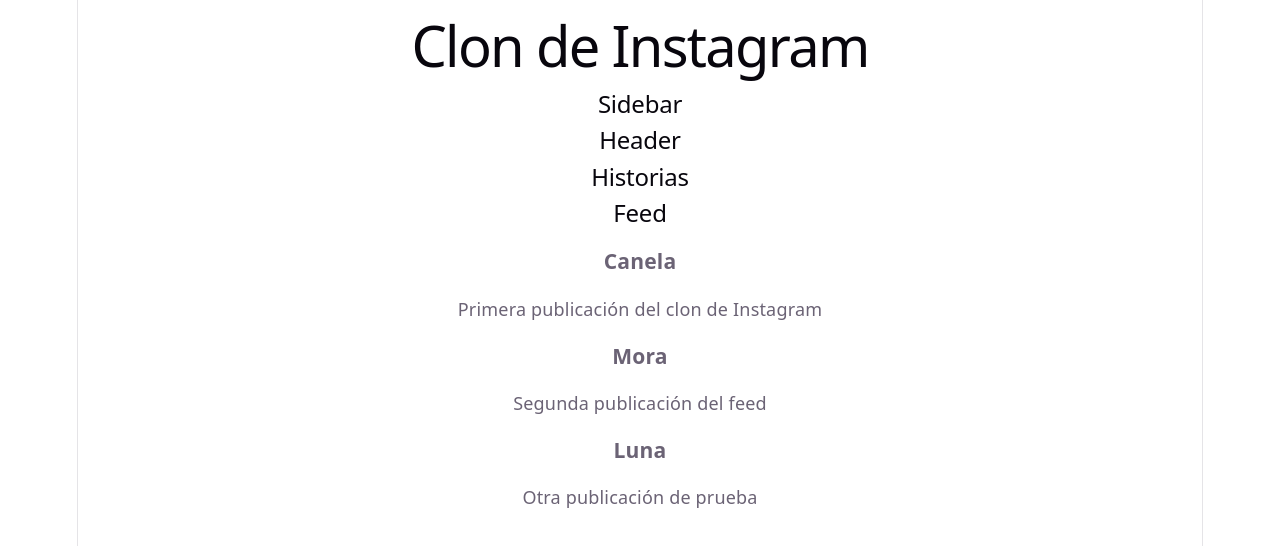
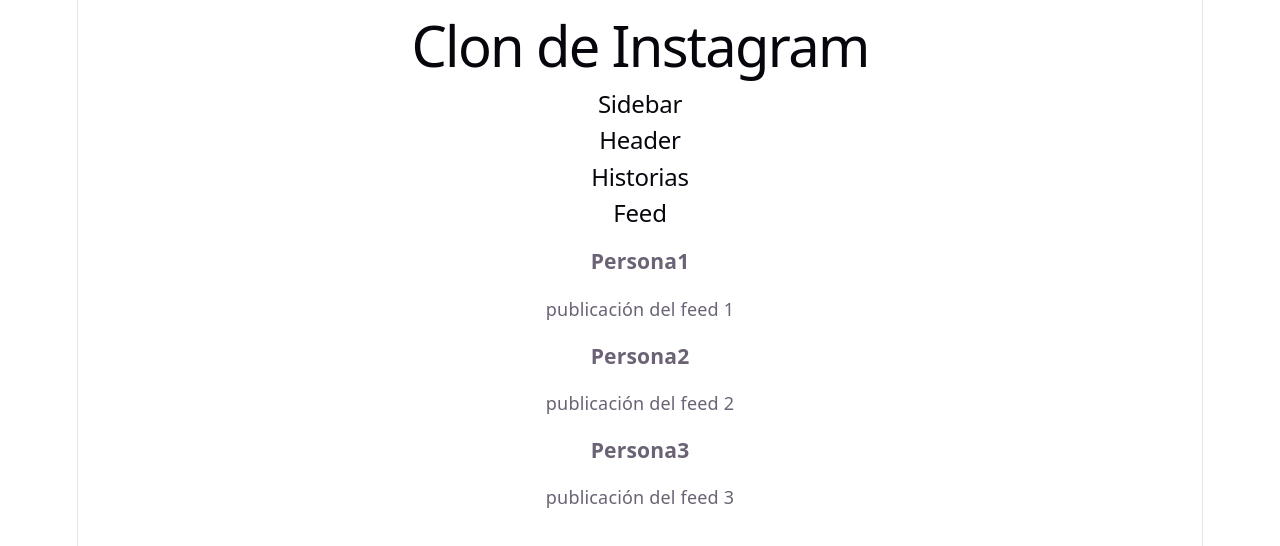
Before and after one commit to CanelaLedezma/Clon-de-Instagram, a React (Vite) app: page / in a window 1280 px wide. Shown: the top 546 px of the page. Built offline with nearby package versions, Linux system fonts and the light colour scheme.

Commit message:
Muestro publicaciones con map

```diff
--- a/src/componentes/Feed.jsx
+++ b/src/componentes/Feed.jsx
@@ -4,18 +4,18 @@
  const publicaciones = [
     {
       id: 1,
-      usuario: 'Canela',
-      descripcion: 'Primera publicación del clon de Instagram',
+      usuario: 'Persona1',
+      descripcion: 'publicación del feed 1',
     },
     {
       id: 2,
-      usuario: 'Mora',
-      descripcion: 'Segunda publicación del feed',
+      usuario: 'Persona2',
+      descripcion: 'publicación del feed 2',
     },
     {
       id: 3,
-      usuario: 'Luna',
-      descripcion: 'Otra publicación de prueba',
+      usuario: 'Persona3',
+      descripcion: 'publicación del feed 3',
     },
   ];
 
@@ -23,8 +23,7 @@
     <div className="feed">
       <h2>Feed</h2>
 
-      {publicaciones.map((publicacion) => (
-        <Publicacion
+      {publicaciones.map((publicacion) => (  <Publicacion
           key={publicacion.id}
           usuario={publicacion.usuario}
           descripcion={publicacion.descripcion}
```
